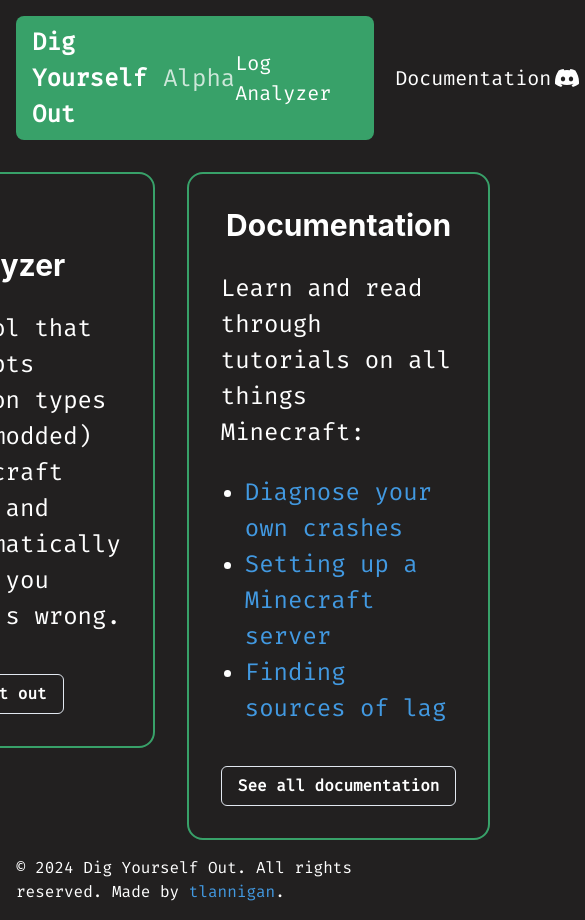
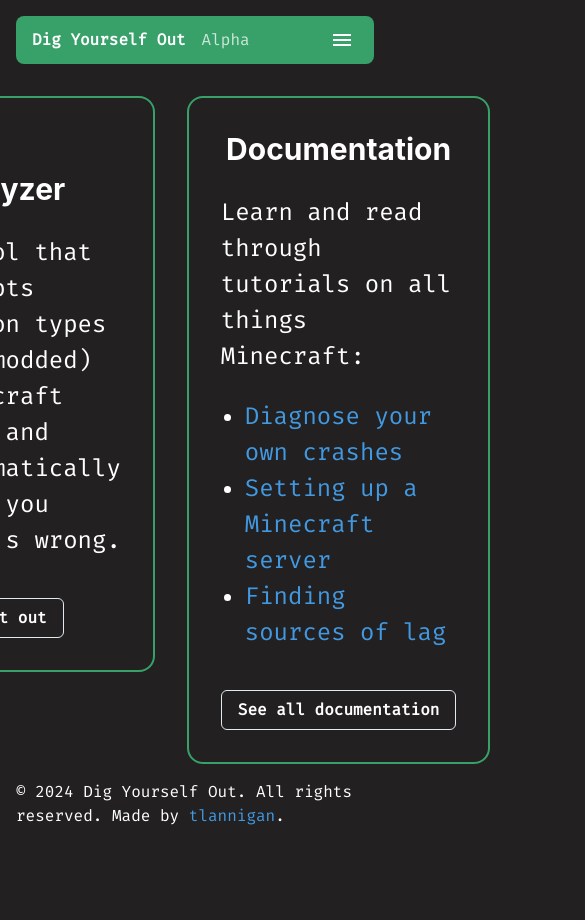
Before and after one commit to tlannigan/dig-yourself-out, a Next.js app: page / in a window 390 px wide. Shown: the top 920 px of the page, 585 px wide, since content can reach past the window. After the commit the page ends 844 px from the top, so only its background shows below. Built offline with nearby package versions, Linux system fonts and the light colour scheme.

Commit message:
Make header mobile-friendly

```diff
--- a/src/components/headerTitle.tsx
+++ b/src/components/headerTitle.tsx
@@ -1,11 +1,16 @@
-import { HStack, Text } from '@chakra-ui/react';
-import Link from 'next/link';
+import { HStack, Text } from '@chakra-ui/react'
+import Link from 'next/link'
 
 export default function HeaderTitle() {
     return (
-        <HStack fontSize={24} columnGap={4}>
+        <HStack fontSize={[16, 24, 24]} lineHeight={1.15} columnGap={4}>
             <Link href="/">
-                <Text fontWeight={700} _hover={{ textDecoration: 'underline' }}>
+                <Text
+                    fontWeight={700}
+                    _hover={{
+                        textDecoration: 'underline 3px',
+                        textUnderlineOffset: '4px',
+                    }}>
                     Dig Yourself Out
                 </Text>
             </Link>
--- a/src/components/navLinks.tsx
+++ b/src/components/navLinks.tsx
@@ -7,22 +7,26 @@ import { usePathname } from 'next/navigation';
 export default function NavLinks() {
     const pathname = usePathname()
     const isActive = (path: string) => path === pathname
+    const underlineStyles = {
+        textDecoration: 'underline 3px',
+        textUnderlineOffset: '4px'
+    }
 
     return (
         <HStack spacing={'4rem'} fontSize={20}>
             <Link href="/parser">
                 <Text
                     h={'100%'}
-                    textDecoration={isActive('/parser') ? 'underline' : ''}
-                    _hover={{ textDecoration: 'underline' }}>
+                    sx={isActive('/parser') ? underlineStyles : ''}
+                    _hover={underlineStyles}>
                     Log Analyzer
                 </Text>
             </Link>
             <Link href="/docs">
                 <Text
                     h={'100%'}
-                    textDecoration={isActive('/docs') ? 'underline' : ''}
-                    _hover={{ textDecoration: 'underline' }}>
+                    sx={isActive('/docs') ? underlineStyles : ''}
+                    _hover={underlineStyles}>
                     Documentation
                 </Text>
             </Link>
--- a/src/components/navbar.tsx
+++ b/src/components/navbar.tsx
@@ -1,16 +1,41 @@
-import { Box, Flex } from '@chakra-ui/react'
+'use client'
+
+import { Box, Flex, IconButton, Menu, MenuButton, MenuItem, MenuList, Show } from '@chakra-ui/react'
 import HeaderTitle from './headerTitle'
 import NavLinks from './navLinks'
 import ExternalNavLinks from './externalNavLinks'
+import { Article, Chat, FindInPage, GitHub, Menu as MuiMenu } from '@mui/icons-material'
 
 export default function Navbar() {
-
     return (
         <Box as="header" maxW="100dvw" bg="green.500" borderRadius="lg" px={4} py={2}>
             <Flex justify="space-between">
                 <HeaderTitle />
-                <NavLinks />
-                <ExternalNavLinks />
+                <Show above="lg">
+                    <NavLinks />
+                    <ExternalNavLinks />
+                </Show>
+                <Show below="lg">
+                    <Menu colorScheme='black'>
+                        <MenuButton
+                            as={IconButton}
+                            aria-label="Navigation"
+                            alignSelf="center"
+                            textColor="white"
+                            bg="transparent"
+                            size="sm"
+                            _hover={{ bg: 'rgba(64, 64, 64, 0.25)' }}
+                            icon={<MuiMenu />}
+                            variant="ghost"
+                        />
+                        <MenuList bg="#1A1A1A" borderColor="black">
+                            <MenuItem bg="#1A1A1A" _hover={{ bg: "#242424" }} icon={<FindInPage />}>Log Analyzer</MenuItem>
+                            <MenuItem bg="#1A1A1A" _hover={{ bg: "#242424" }} icon={<Article />}>Documentation</MenuItem>
+                            <MenuItem bg="#1A1A1A" _hover={{ bg: "#242424" }} icon={<Chat />}>Discord</MenuItem>
+                            <MenuItem bg="#1A1A1A" _hover={{ bg: "#242424" }} icon={<GitHub />}>GitHub</MenuItem>
+                        </MenuList>
+                    </Menu>
+                </Show>
             </Flex>
         </Box>
     )
```
